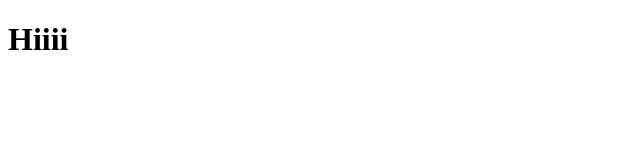
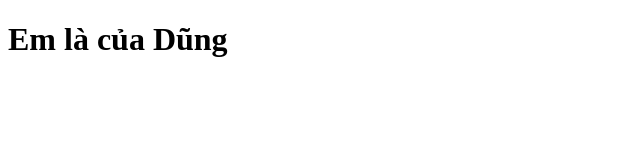
Before and after one commit to junnyahn/junnyahn.github.io, a plain HTML site: page index.html in a window 1280 px wide. Shown: the whole page, without its empty margins (0-640 px from the left). Drawn offline with Linux system fonts and the light colour scheme.

Commit message:
Update index.html

```diff
--- a/index.html
+++ b/index.html
@@ -4,7 +4,7 @@
 <title>Page Title</title>
 </head>
 <body>
-<h1> Hiiii </h1>
+<h1> Em là của Dũng </h1>
 
 </body>
 </html>
```
